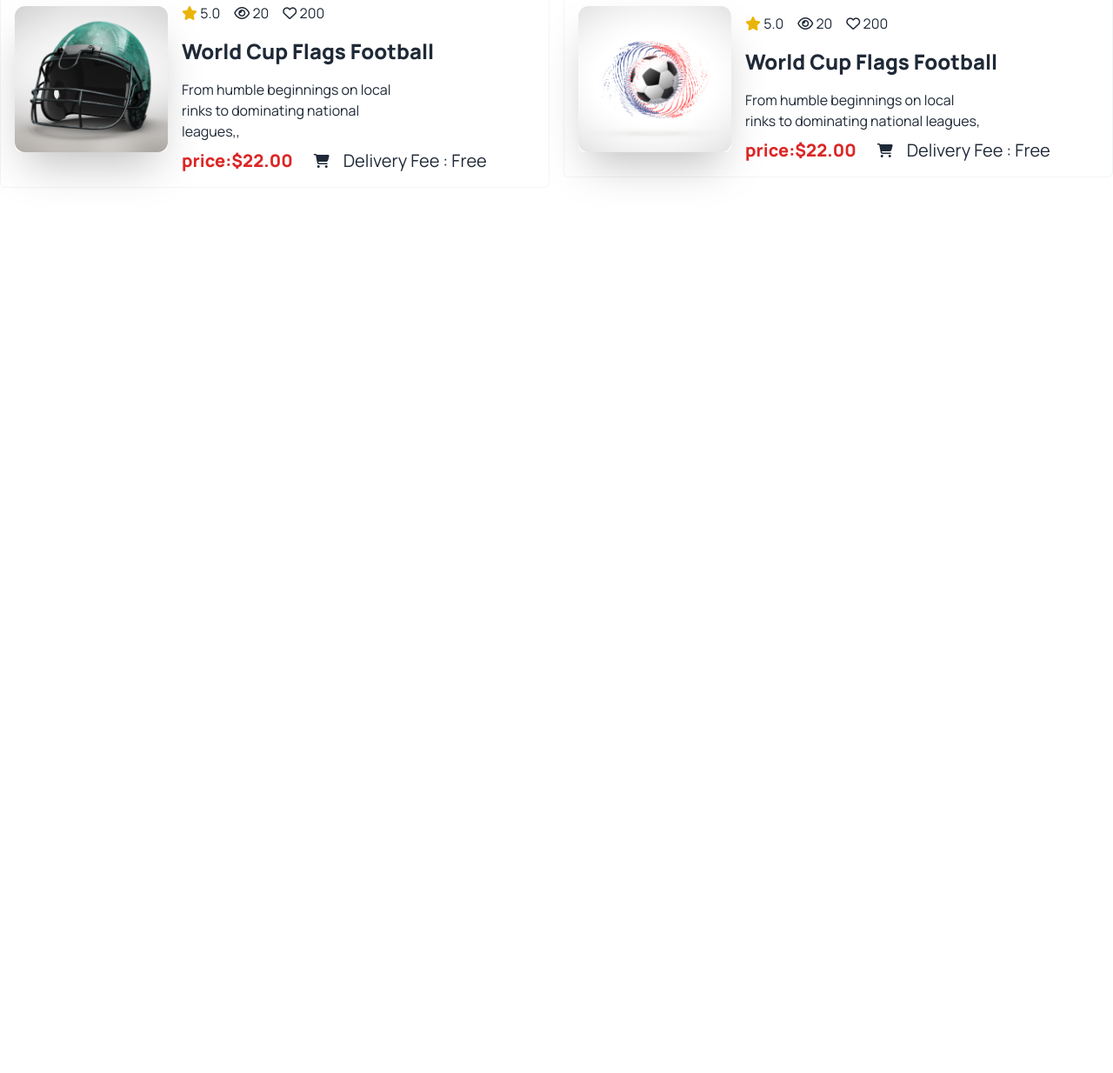
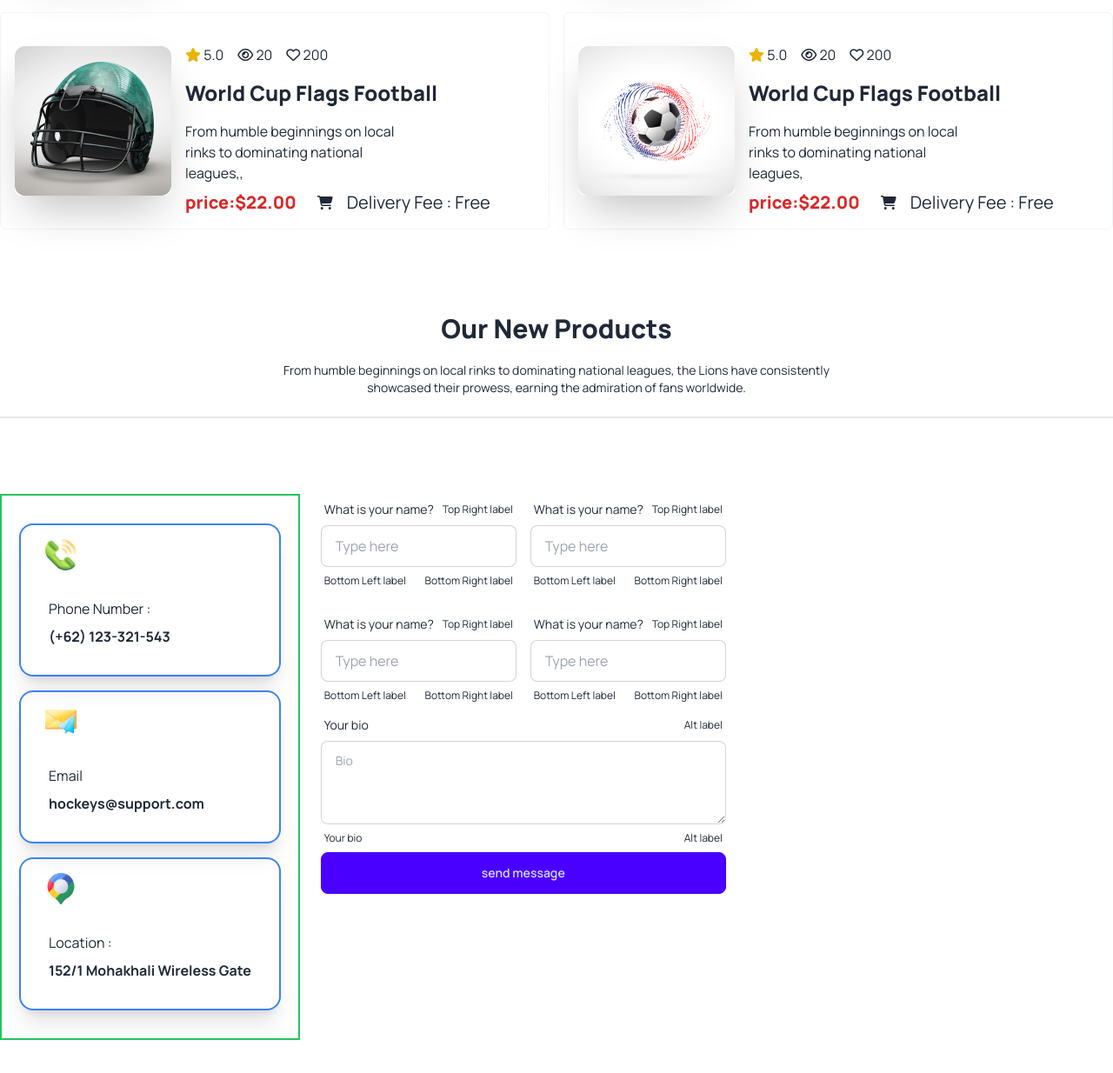
Before and after one commit to sofiulalom/hocky-web-site, a plain HTML site: page index.html in a window 1280 px wide. Shown: the part 1712-2946 px from the top of the page at 87% size. Before the commit the page ends 2024 px from the top, so only its background shows below. Drawn offline with nearby package versions, Linux system fonts and the light colour scheme.

Commit message:
touch section added

```diff
--- a/index.html
+++ b/index.html
@@ -98,7 +98,7 @@
               <!--first item template  -->
               <div class="hero ">
               <div class="hero-content flex-col lg:flex-row border bottom-2 border-gray-100 rounded-md">
-                <img src="./Image/5.png" class="w-full lg:w-44 rounded-lg shadow-2xl" />
+                <img src="./Image/5.png" class="w-full lg:w-52 rounded-lg shadow-2xl" />
 
                 <div class="mt-5">
                   <div class="flex gap-4 mb-4">
@@ -133,7 +133,7 @@
               <!--seconnd item template  -->
               <div class="hero ">
               <div class="hero-content flex-col lg:flex-row border bottom-2 border-gray-100 rounded-md">
-                <img src="./Image/6.png" class="w-full lg:w-44  rounded-lg shadow-2xl" />
+                <img src="./Image/6.png" class="w-full lg:w-52  rounded-lg shadow-2xl" />
 
                 <div class="mt-5">
                   <div class="flex gap-4 mb-4">
@@ -168,7 +168,7 @@
               <!--thred item template  -->
               <div class="hero ">
               <div class="hero-content flex-col lg:flex-row border bottom-2 border-gray-100 rounded-md">
-                <img src="./Image/7.png" class="w-full lg:w-44  rounded-lg shadow-2xl" />
+                <img src="./Image/7.png" class="w-full lg:w-52  rounded-lg shadow-2xl" />
 
                 <div class="mt-5">
                   <div class="flex gap-4 mb-4">
@@ -203,7 +203,7 @@
               <!--fourth item template  -->
               <div class="hero ">
               <div class="hero-content flex-col lg:flex-row border bottom-2 border-gray-100 rounded-md">
-                <img src="./Image/8.png" class="w-full lg:w-44  rounded-lg shadow-2xl" />
+                <img src="./Image/8.png" class="w-full lg:w-52  rounded-lg shadow-2xl" />
 
                 <div class="mt-5">
                   <div class="flex gap-4 mb-4">
@@ -238,7 +238,7 @@
               <!--fifth item template  -->
               <div class="hero ">
               <div class="hero-content flex-col lg:flex-row border bottom-2 border-gray-100 rounded-md">
-                <img src="./Image/9.png" class="w-full lg:w-44  rounded-lg shadow-2xl" />
+                <img src="./Image/9.png" class="w-full lg:w-52  rounded-lg shadow-2xl" />
 
                 <div class="mt-5">
                   <div class="flex gap-4 mb-4">
@@ -273,7 +273,7 @@
               <!--sixth item template  -->
               <div class="hero ">
               <div class="hero-content flex-col lg:flex-row border bottom-2 border-gray-100 rounded-md">
-                <img src="./Image/10.png" class="w-full lg:w-44  rounded-lg shadow-2xl" />
+                <img src="./Image/10.png" class="w-full lg:w-52  rounded-lg shadow-2xl" />
 
                 <div class="mt-5">
                   <div class="flex gap-4 mb-4">
@@ -307,6 +307,118 @@
             </div>
             </div>
         </section>
+        <!--  Touch section  -->
+        <section class="container mx-auto my-24">
+          <div class="mb-20">
+                <h2 class="text-3xl font-extrabold text-center mb-5">Our New Products</h2>
+                <p class="text-sm w-1/2 text-center mx-auto">From humble beginnings on local rinks to dominating national leagues, the Lions have consistently showcased their prowess, earning the admiration of fans worldwide. </p>
+                <div class="divider"></div>
+            </div>
+
+            <!-- containr flex secrion -->
+
+            <div class="flex flex-col lg:flex-row gap-6">
+              <div class="grid grid-cols-1 lg:grid-cols-1 px-5 py-8 border-2 border-green-500  gap-4">
+                <!-- first item -->
+              <div class="card   border-2 border-blue-500  shadow-xl">
+              <img class="w-16 pl-7 pt-4" src="./Image/Group 1171275317.png" alt="" />
+              <div class="card-body ">
+
+                <p >Phone Number :</p>
+                 <p class="font-bold">(+62) 123-321-543</p>
+
+              </div>
+            </div>
+                <!-- second item -->
+              <div class="card  border-2 border-blue-500  shadow-xl">
+              <img class="w-16 pl-7 pt-4" src="./Image/Group 1171275318.png" alt="" />
+              <div class="card-body ">
+
+                <p >Email</p>
+                 <p class="font-bold">hockeys@support.com</p>
+
+              </div>
+            </div>
+                <!-- third item -->
+              <div class="card   border-2 border-blue-500  shadow-xl">
+              <img class="w-16 pl-7 pt-4" src="./Image/Group 1171275321.png" alt="" />
+              <div class="card-body ">
+
+                <p >Location : </p>
+                 <p class="font-bold">152/1 Mohakhali Wireless Gate</p>
+
+              </div>
+            </div>
+
+              </div>
+              <div>
+                <form >
+                 <div class="grid grid-cols-1 lg:grid-cols-2 gap-4">
+                        <!-- your name -->
+                  <label class="form-control w-full max-w-xs">
+                <div class="label">
+                  <span class="label-text">What is your name?</span>
+                  <span class="label-text-alt">Top Right label</span>
+                </div>
+                <input type="text" placeholder="Type here" class="input input-bordered w-full max-w-xs" />
+                <div class="label">
+                  <span class="label-text-alt">Bottom Left label</span>
+                  <span class="label-text-alt">Bottom Right label</span>
+                </div>
+              </label>
+                  <!-- your name -->
+                  <label class="form-control w-full max-w-xs">
+                <div class="label">
+                  <span class="label-text">What is your name?</span>
+                  <span class="label-text-alt">Top Right label</span>
+                </div>
+                <input type="text" placeholder="Type here" class="input input-bordered w-full max-w-xs" />
+                <div class="label">
+                  <span class="label-text-alt">Bottom Left label</span>
+                  <span class="label-text-alt">Bottom Right label</span>
+                </div>
+              </label>
+                  <!-- your name -->
+                  <label class="form-control w-full max-w-xs">
+                <div class="label">
+                  <span class="label-text">What is your name?</span>
+                  <span class="label-text-alt">Top Right label</span>
+                </div>
+                <input type="text" placeholder="Type here" class="input input-bordered w-full max-w-xs" />
+                <div class="label">
+                  <span class="label-text-alt">Bottom Left label</span>
+                  <span class="label-text-alt">Bottom Right label</span>
+                </div>
+              </label>
+                  <!-- your name -->
+                  <label class="form-control w-full max-w-xs">
+                <div class="label">
+                  <span class="label-text">What is your name?</span>
+                  <span class="label-text-alt">Top Right label</span>
+                </div>
+                <input type="text" placeholder="Type here" class="input input-bordered w-full max-w-xs" />
+                <div class="label">
+                  <span class="label-text-alt">Bottom Left label</span>
+                  <span class="label-text-alt">Bottom Right label</span>
+                </div>
+              </label>
+                 </div>
+                 <label class="form-control">
+                <div class="label">
+                  <span class="label-text">Your bio</span>
+                  <span class="label-text-alt">Alt label</span>
+                </div>
+                <textarea class="textarea textarea-bordered h-24" placeholder="Bio"></textarea>
+                <div class="label">
+                  <span class="label-text-alt">Your bio</span>
+                  <span class="label-text-alt">Alt label</span>
+                </div>
+              </label>
+               <button class="btn btn-primary w-full">send message</button>
+                </form>
+              </div>
+            </div>
+        </section>
 
     </main>
     <footer>
```
